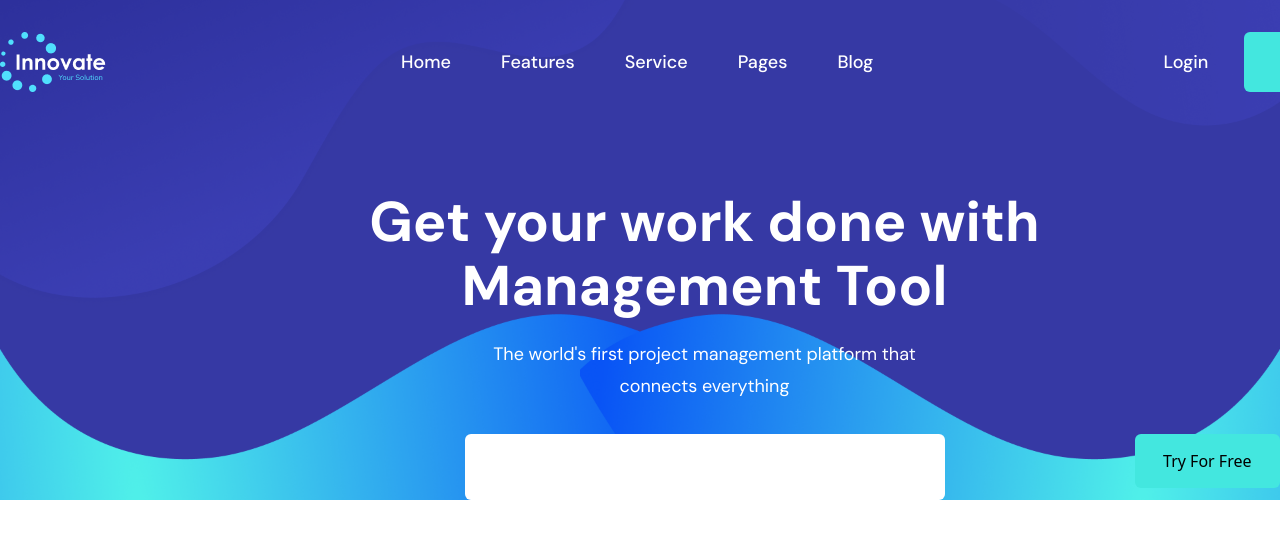
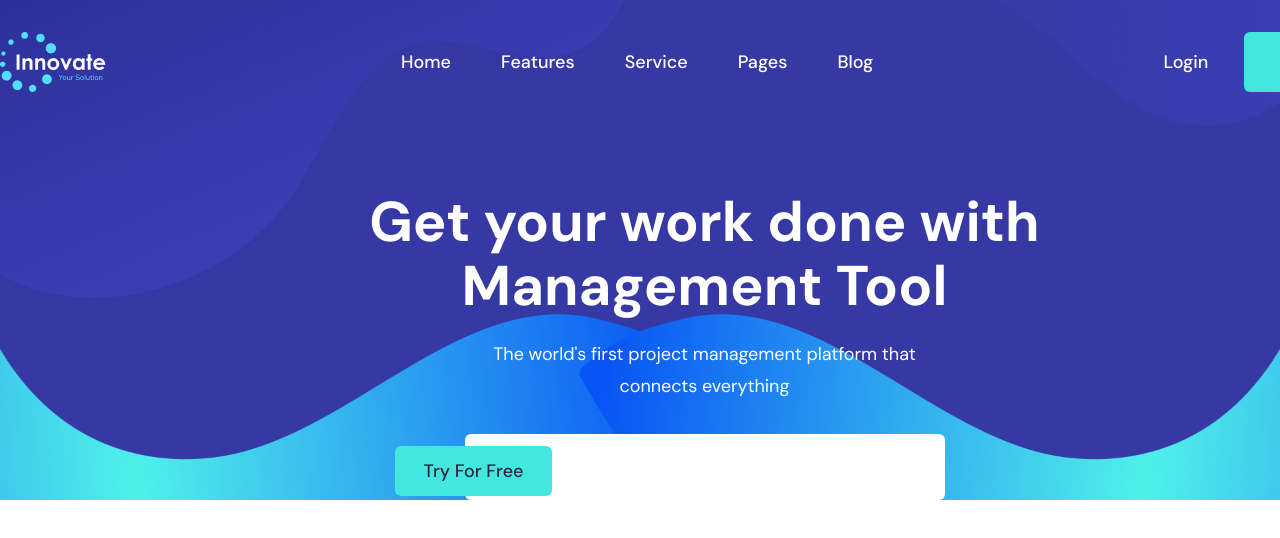
Before and after one commit to iyiu9akhan/innovate-RTB, a React (Vite) app: page / in a window 1280 px wide. Shown: the top 538 px of the page. Built offline with nearby package versions, Linux system fonts and the light colour scheme; a web font is replaced by a local one.

Commit message:
windows: align

```diff
--- a/src/components/Banner/Banner.jsx
+++ b/src/components/Banner/Banner.jsx
@@ -16,9 +16,9 @@ function Banner({ children }) {
           </p>
           <input
             type="text"
-            className="h-[66px] w-[480px] rounded-[6px] bg-white mb-98px relative"
+            className="h-[66px] w-[480px] rounded-[6px] bg-white mb-98px relative "
           />
-          <button className="absolute right-0 capitalize px-[28.5px] py-[15px] bg-btn rounded-[6px] cursor-pointer">
+          <button className="absolute right-[728px] bottom-1  px-[28.5px] py-[15px] bg-btn rounded-[6px] cursor-pointer text-btn-text text-lg font-medium font-secondary leading-[20px] capitalize">
             try for free
           </button>
         </div>
--- a/src/index.css
+++ b/src/index.css
@@ -7,4 +7,5 @@
   --color-black: #000000;
   --color-btn: #43E7DF;
   --color-header-bg: #2B2E99;
+  --color-btn-text: #2C2643;
 }
```
